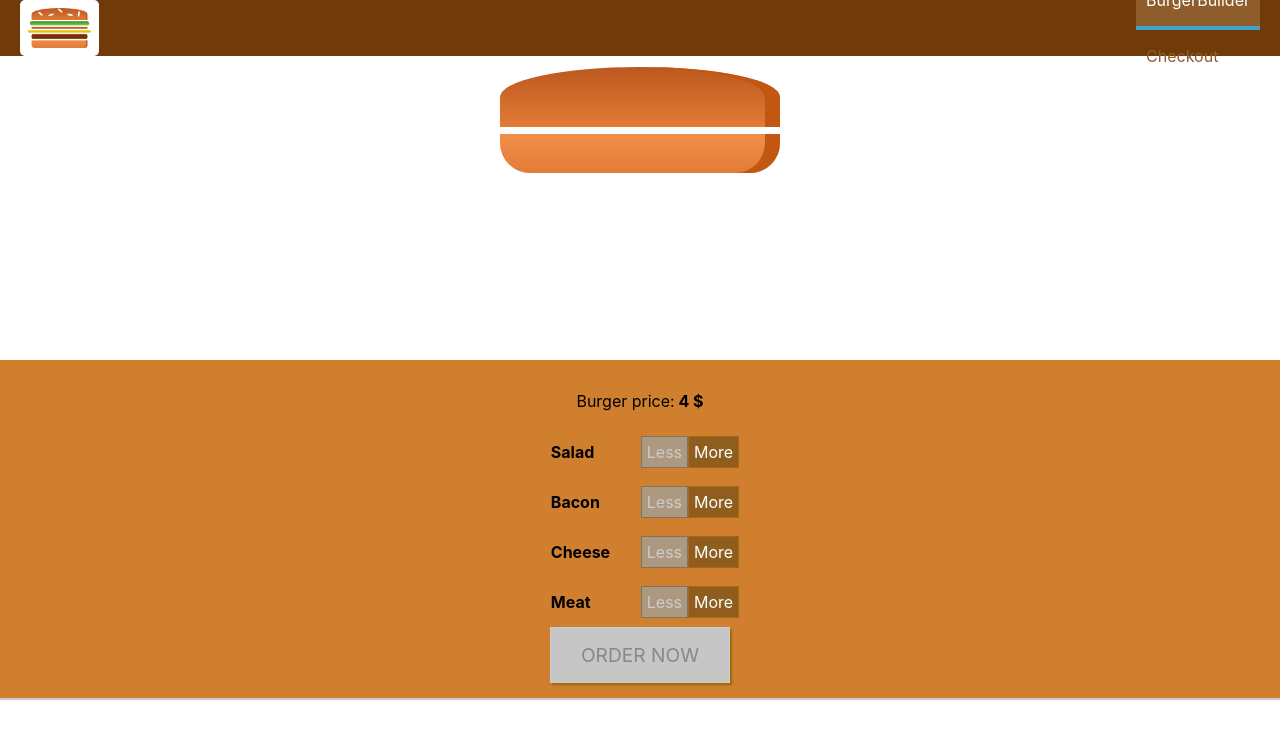
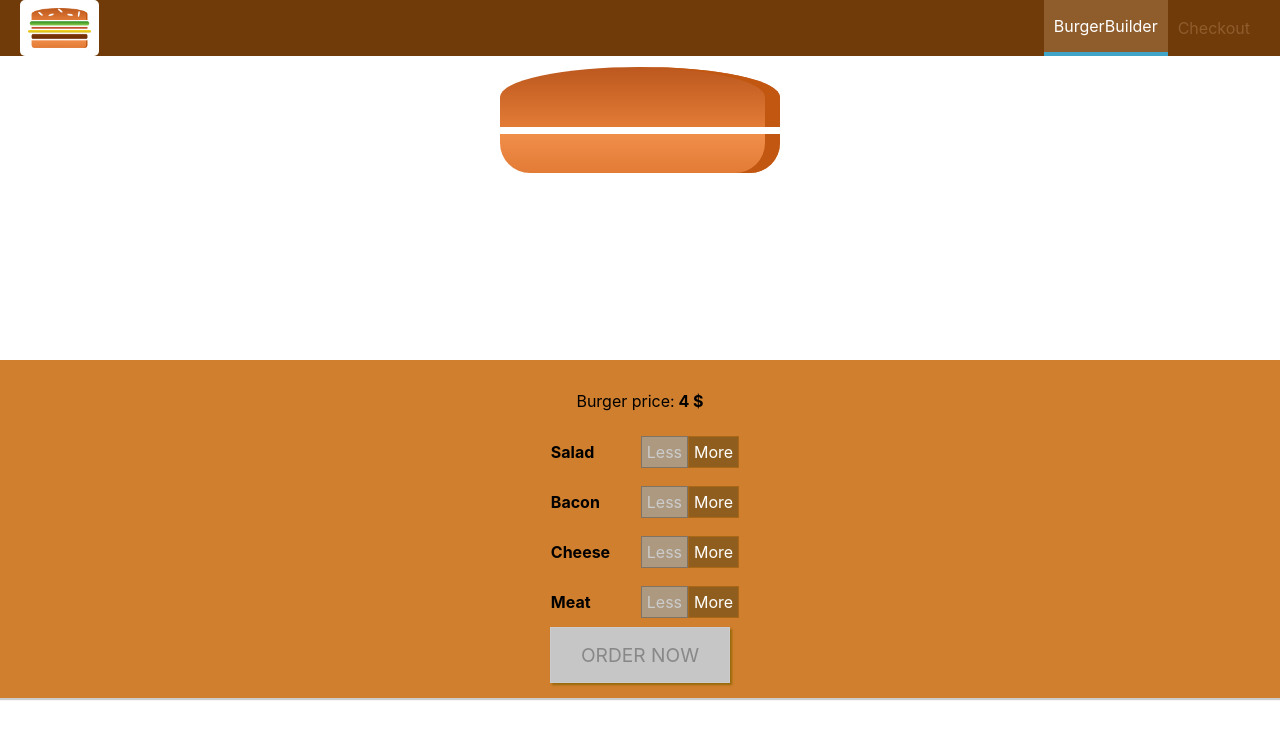
Before and after one commit to Abdelrahman-Abdallah/BurgerBuilder, a React (Create React App) app: page / in a window 1280 px wide. Shown: the top 738 px of the page. Built offline with nearby package versions, Linux system fonts and the light colour scheme.

Commit message:
change a typo for navigation item css

```diff
--- a/src/components/Navigation/NavigationItems/NavigationItem.css
+++ b/src/components/Navigation/NavigationItems/NavigationItem.css
@@ -11,7 +11,7 @@
 .NavigationItem {
   margin: 10px 0;
   box-sizing: border-box;
-  display: flex;
+  display: block;
   width: 100%;
 }
 
@@ -35,7 +35,7 @@
   }
   .NavigationItem {
     margin: 10px 0;
-    display: block;
+    display: flex;
     width: 100%;
     align-items: center;
     width: auto;
--- a/src/components/UI/Backdrop/Backdrop.css
+++ b/src/components/UI/Backdrop/Backdrop.css
@@ -5,5 +5,5 @@
   top: 0;
   left: 0;
   background-color: rgba(0, 0, 0, 0.7);
-  z-index: 0;
+  z-index: 5;
 }
```
